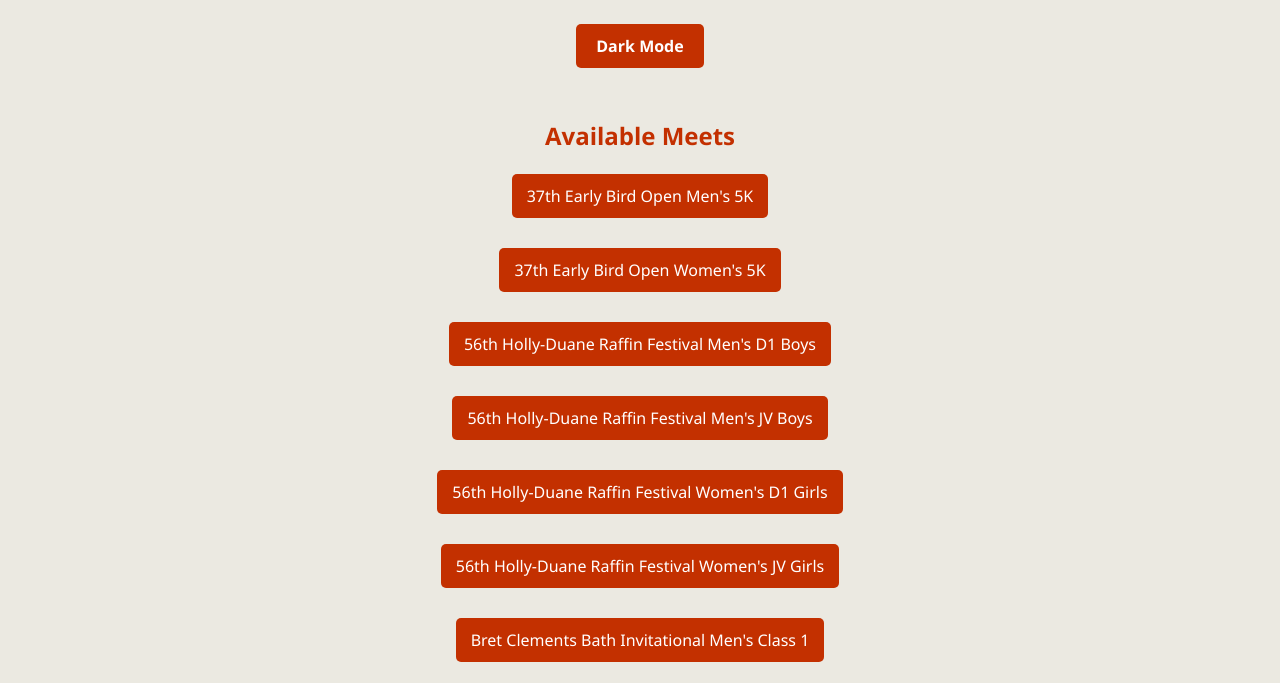
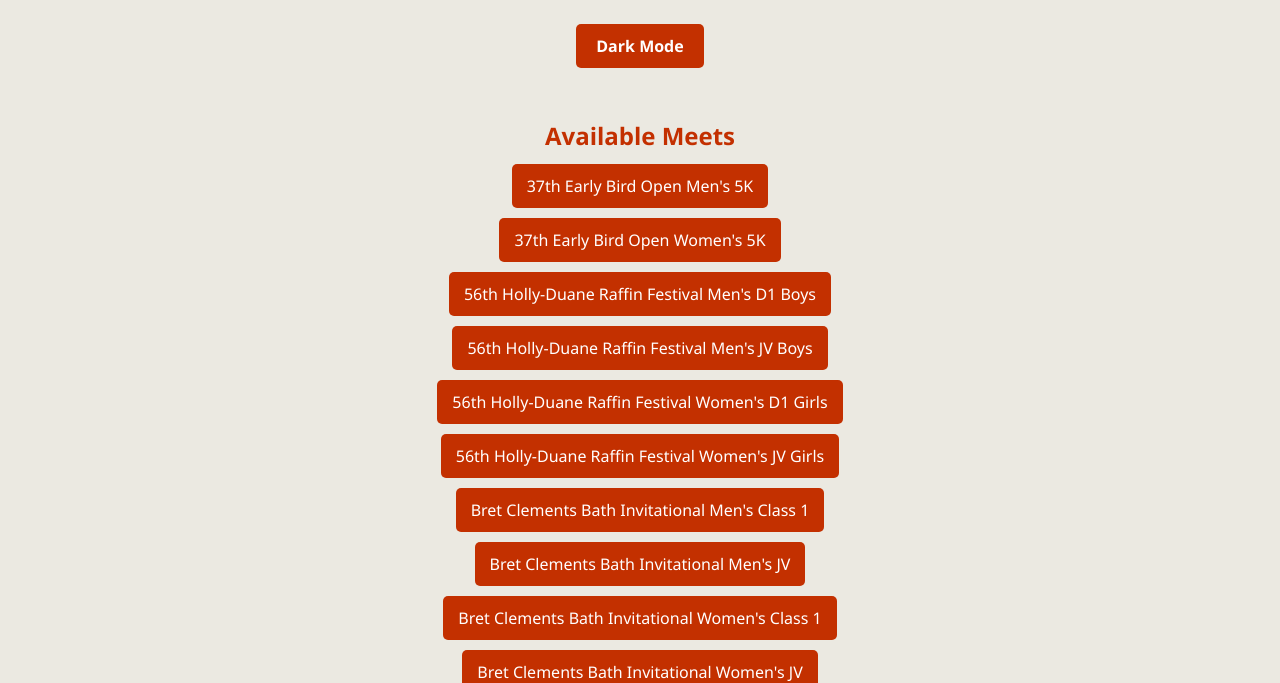
Before and after one commit to otanavarro/Client-Project-Deliverable, a plain HTML site: page index.html in a window 1280 px wide. Shown: the part 130-813 px from the top of the page. Drawn offline with Linux system fonts and the light colour scheme.

Commit message:
fixing changes

```diff
--- a/css/style.css
+++ b/css/style.css
@@ -25,8 +25,8 @@ body {
     font-family: 'Segoe UI', Tahoma, Geneva, Verdana, sans-serif;
     background-color: var(--bg-color);
     color: var(--p-color);
-    margin: 0;
-    padding: 0;
+    margin: 0px 20px; /* fixing space between edges (CPD3 comment) */
+    text-align: center;
     transition: background-color 0.3s, color 0.3s;
 }
 
@@ -181,7 +181,6 @@ tr:hover {
     gap: 15px;
     justify-items: center;
     padding: 0 10px;
-    padding: 10px 15px; /* adding padding for spacing (fix comment CDP3) */
     margin-top: 15px;
 }
 
@@ -350,9 +349,9 @@ html {
     color: white;
     background-color: var(--nav-bg-color);
     padding: 10px 15px;
-    margin: 10px; /* adding padding from spacing from edges (fix commend CDP3) */
     border-radius: 5px;
     display: inline-block;
+    margin: 0px 80px; /* fixing padding for meet links */
     transition: background-color 0.3s;
 }
 
```
